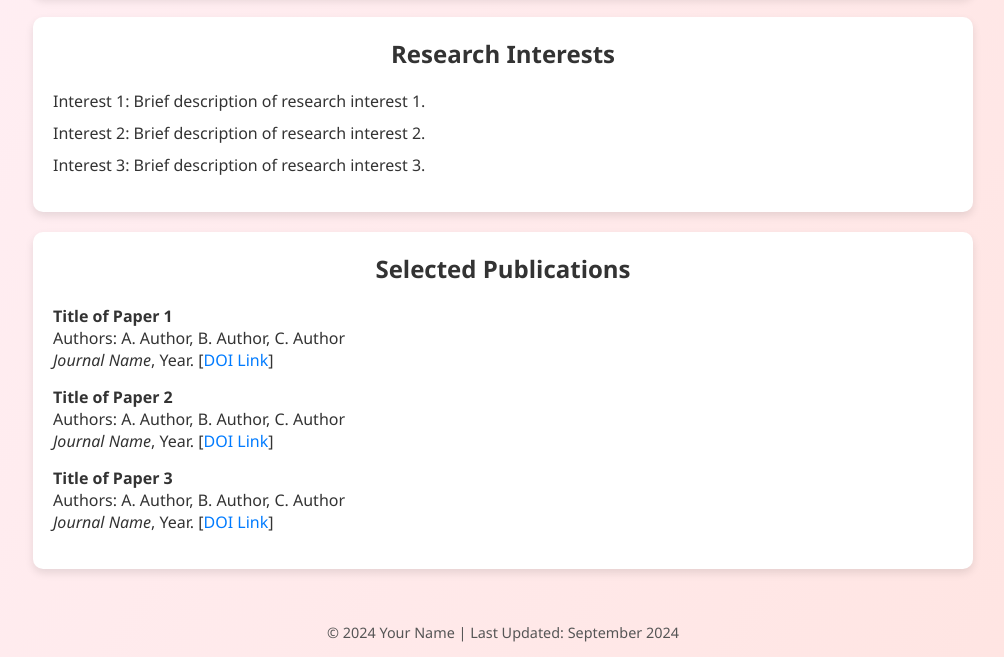
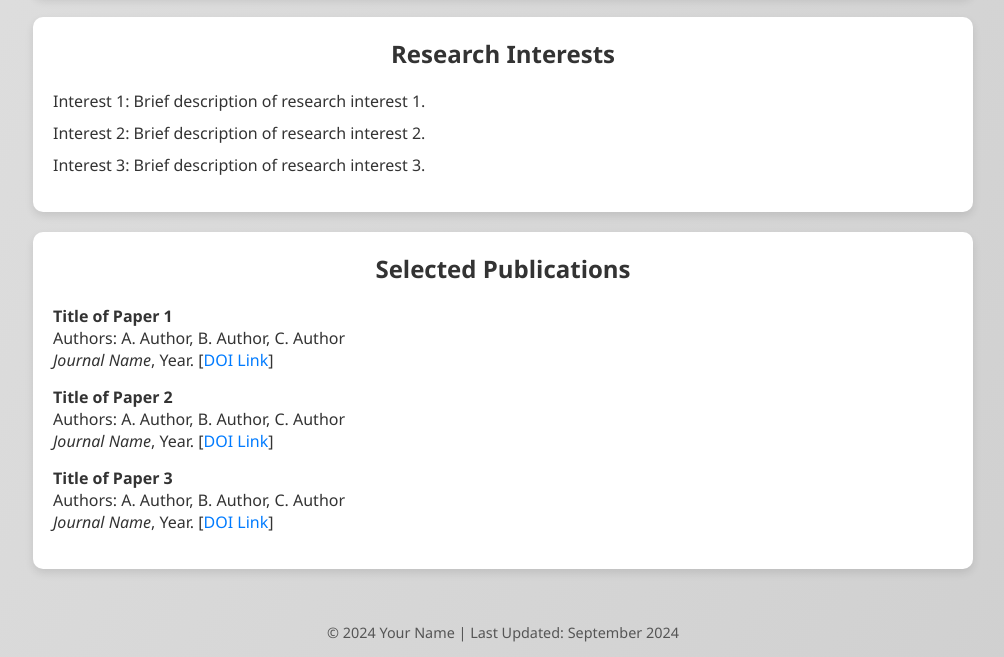
Before and after one commit to xiao-yaxin/xiao-yaxin.github.io, a plain HTML site: page index.html in a window 1280 px wide. Shown: the part 310-967 px from the top of the page, without its empty margins (137-1141 px from the left). Drawn offline with Linux system fonts and the light colour scheme.

Commit message:
Update index.html

```diff
--- a/index.html
+++ b/index.html
@@ -8,7 +8,7 @@
         body {
             margin: 0;
             font-family: 'Segoe UI', Tahoma, Geneva, Verdana, sans-serif;
-            background: linear-gradient(120deg, #fff0f6, #ffe4e1);
+            background: linear-gradient(120deg, #e0e0e0, #cfcfcf);
             color: #333;
             display: flex;
             flex-direction: column;
```
